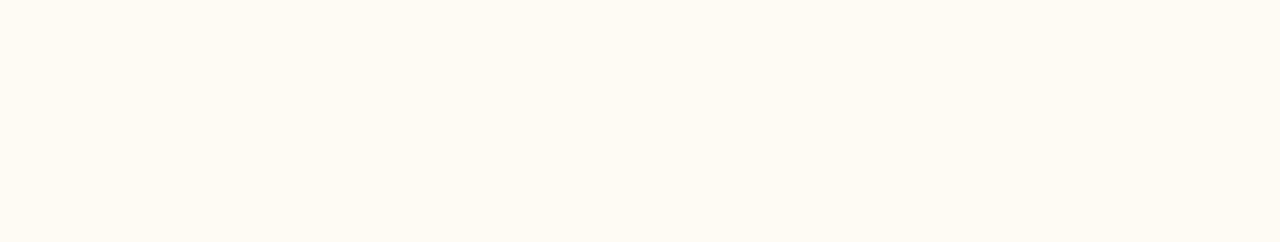
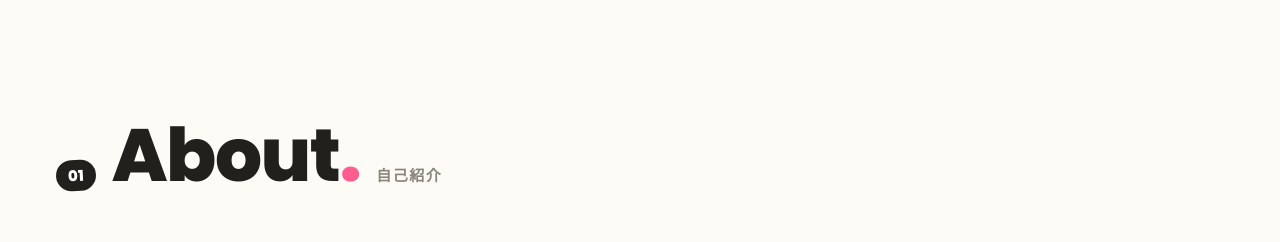
Before and after one commit to Nomex2/ryos-mypage, a React app: page / in a window 1280 px wide. Shown: the part 802-1044 px from the top of the page. Built offline with nearby package versions, Linux system fonts and the light colour scheme.

Commit message:
fix: section headings stuck invisible (remove .r/GSAP opacity collision)

```diff
--- a/src/app.jsx
+++ b/src/app.jsx
@@ -307,7 +307,7 @@
 
 function SectionTitle({ no, en, jp }) {
   return (
-    <div className="sec-head r">
+    <div className="sec-head">
       <span className="sec-no">{no}</span>
       <h2 className="sec-title">{en}<span className="dot">.</span></h2>
       <span className="sec-jp">{jp}</span>
```
